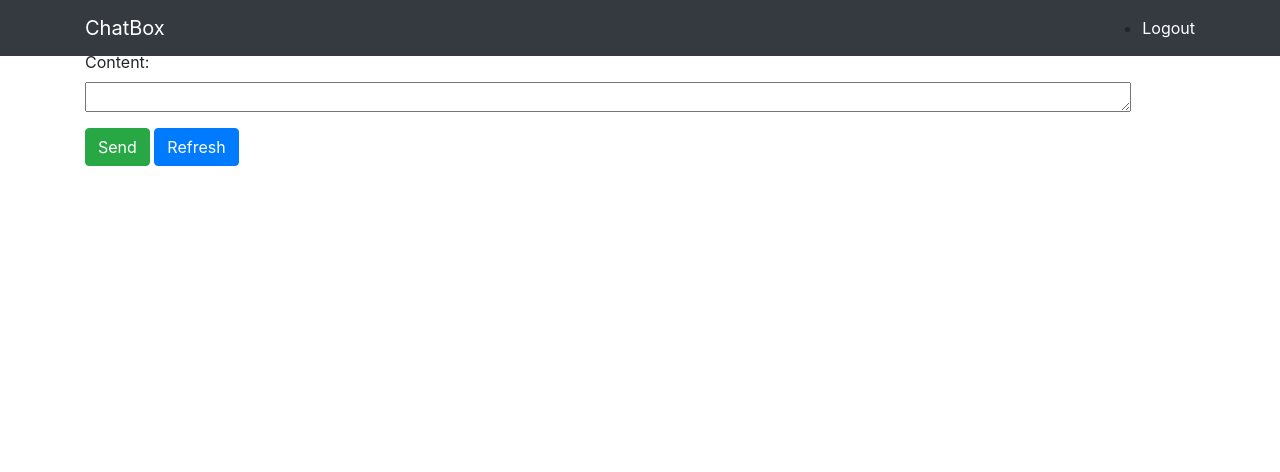
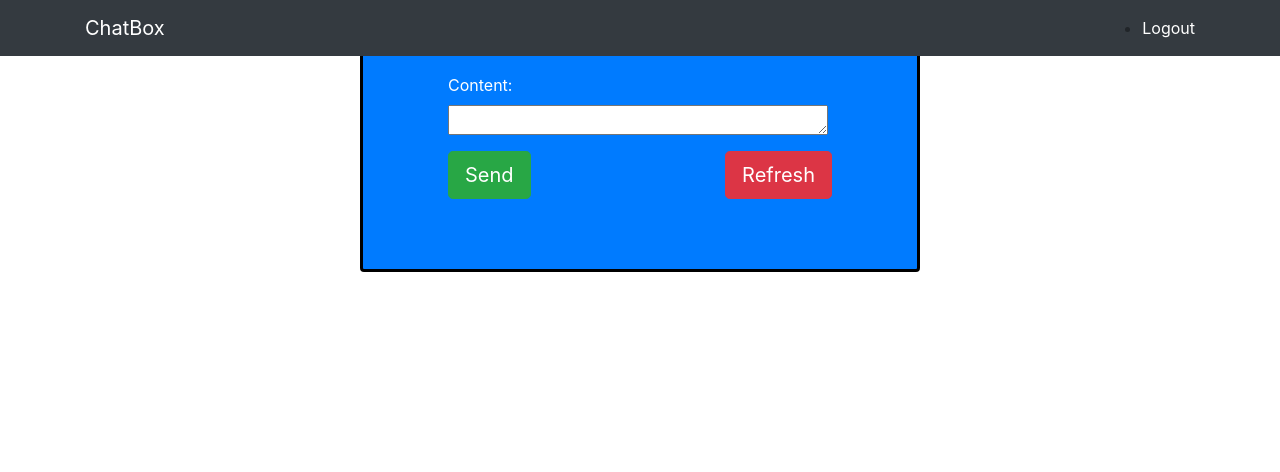
Before and after one commit to BeKingsman/chatbox, a Django app: page /chats/1/message in a window 1280 px wide. Shown: the top 472 px of the page. Run offline with Django 3.2, Linux system fonts and the light colour scheme; a user stored in the database is signed in; data comes from the database, SQL or seed files in the repository; both versions use the stored data as it was after the commit; some libraries are stand-ins or nearby versions.

Commit message:
frontend improved

```diff
--- a/chats/forms.py
+++ b/chats/forms.py
@@ -9,7 +9,7 @@ class Messageform(forms.ModelForm):
     class Meta:
         model = Message
         widgets = {
-            'content': forms.Textarea(attrs={'rows': 1, 'cols': 100}),
+            'content': forms.Textarea(attrs={'rows': 1,'cols':35}),
         }
         fields = ['content']
 
--- a/chats/views.py
+++ b/chats/views.py
@@ -19,7 +19,7 @@ def Chat(request, pk):
     all_mess = Message.objects.filter(m_sent_to=request.user, sent_by=User.objects.get(pk=pk))
     messages_sent = Message.objects.filter(sent_by=request.user, m_sent_to=User.objects.get(pk=pk))
     mess_list = all_mess | messages_sent  # combined list
-    message_list = mess_list.order_by('time')
+    message_list = (mess_list.order_by('time')).reverse()[0:8]
 
     if request.method == 'POST':
         form = Messageform(request.POST)
--- a/static/home.css
+++ b/static/home.css
@@ -18,3 +18,12 @@
 .mess_received{
     text-align: left;
 }
+.card {
+
+    margin: 0 auto; /* Added */
+    border-top: 1in;
+    float: none; /* Added */
+    margin-bottom: 10px; /* Added */
+    border:3px solid black;
+
+}
--- a/templates/base.html
+++ b/templates/base.html
@@ -25,11 +25,11 @@
                     <a class="nav-link" href="{% url 'logout' %}">Logout</a>
                 </li>
                 {% else %}
-                <li class="nav-item active">
+                <li class="nav-item active" style="padding-right: 15px;">
                     <a class="nav-link" href="{% url 'login' %}">Login</a>
                 </li>
 
-                <li class="nav-item active">
+                <li class="nav-item active" style="padding-left: 25px;">
                     <a class="nav-link" href="{% url 'register'%}">Register</a>
                     </li>
 
--- a/templates/home.html
+++ b/templates/home.html
@@ -4,9 +4,9 @@
 
 {% for person in users %}
 
-<div class="card" style="width: 18rem; margin-top: 50px; align-items: center;align-self: center;align:center">
+<div class="card" style="width: 18rem; margin-top: 50px;align-items: center;align-self: center;align:center;">
     <div class="card-body">
-      <h5 class="card-title">{{person.username}}</h5>
+      <h3 class="card-title">{{person.username}}</h3>
       {% if user.is_authenticated %}
       <a href="{% url 'chat' person.pk %}" class="card-link">
         <button type="button" class="btn btn-success">Message</button>
--- a/templates/message.html
+++ b/templates/message.html
@@ -1,28 +1,32 @@
 {% extends 'base.html' %}
 
 {% block content %}
-
+<div class="card text-white bg-primary mb-3" style="width: 35rem; height: auto; align-self: auto;">
+    <div class="card-body">
 <form method = "post" class = "message_form" style="margin-top: 50px;">
     {% csrf_token %}
     <div class="container">
+            {{form.as_p}}
+            <button type="submit" class="btn btn-success btn-lg" style="align-self:center;">Send</button>
+           <a href="{% url 'chat' id %}"> <button type="button" class="btn btn-danger btn-lg" style="float: right;">Refresh</button></a>
+         </div>
         {% for mess in message_list %}
         {% if mess.m_sent_to == request.user %}
         <div class="mess_received">
             <h4>{{mess.content}}</h4>
-            <h6>{{mess.time}}</h6>
+            <h6><small>{{mess.time}}</small></h6>
         </div>
         {% elif mess.sent_by == request.user %}
         <div class="mess_sent">
             <h4>{{mess.content}}</h4>
-            <h6>{{mess.time}}</h6>
+            <h6><small>{{mess.time}}</small></h6>
         </div>
         {% endif %}
         {% endfor %}
-    {{form.as_p}}
-        <button type="submit" class="btn btn-success">Send</button>
-       <a href="{% url 'chat' id %}"> <button type="button" class="btn btn-primary">Refresh</button></a>
-     </div>
+
 </form>
+</div>
+</div>
 
 
 {% endblock %}
```
Also changed, not shown: db.sqlite3.
